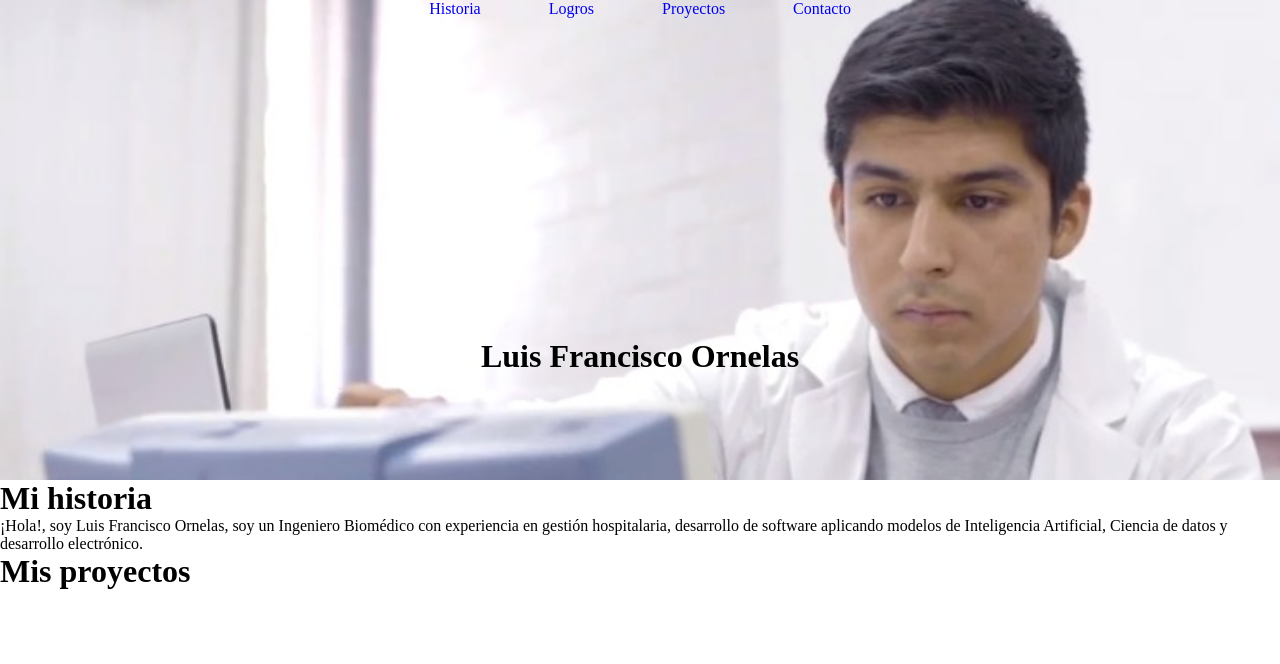
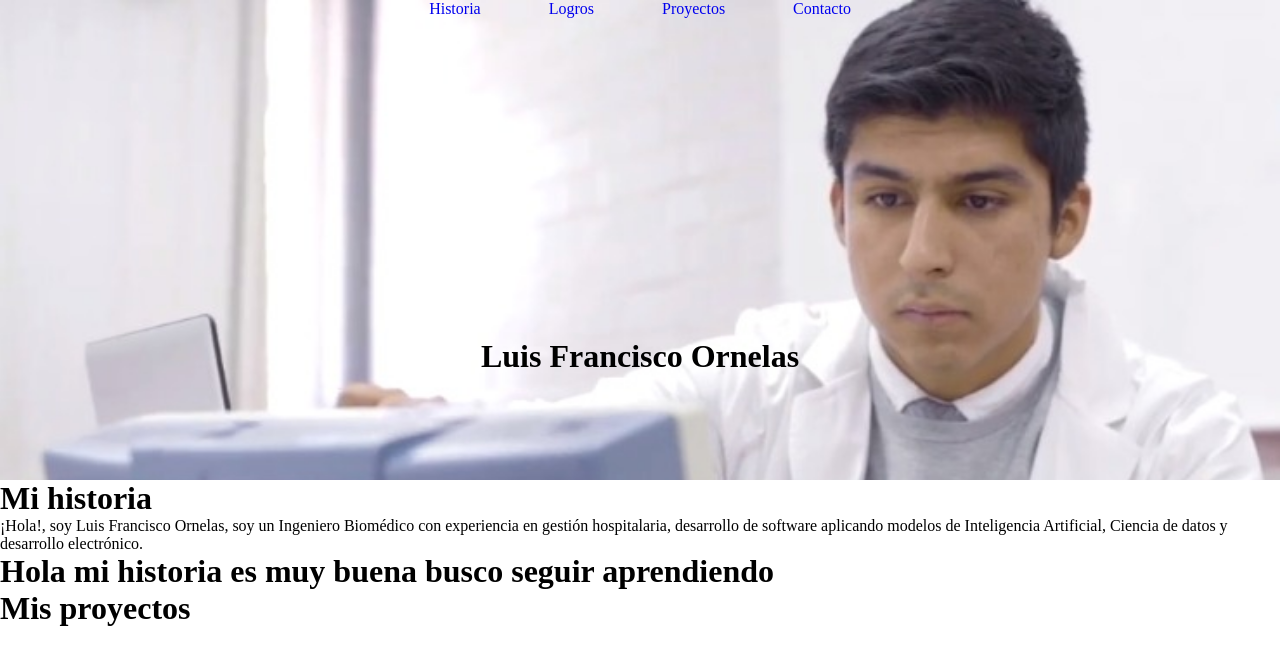
Before and after one commit to LuisOrnelas-dev/pruebas-git, a plain HTML site: page index.html in a window 1280 px wide. Drawn offline with Linux system fonts and the light colour scheme.

Commit message:
agregamos un h1

```diff
--- a/index.html
+++ b/index.html
@@ -30,7 +30,7 @@
             </p>
         </div>
         <div class="imagenhistoria">
-
+            <h1>Hola mi historia es muy buena busco seguir aprendiendo</h1>
         </div>
     </div>
     <div class="proyectos">
```
